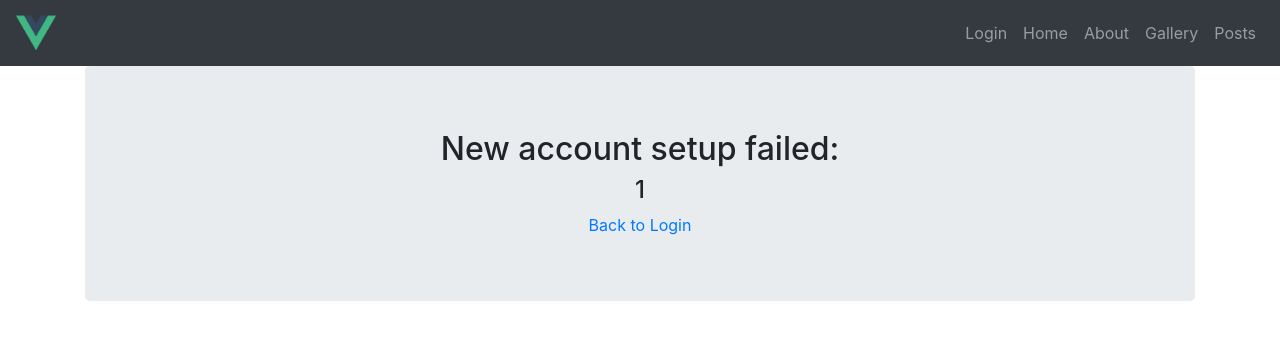
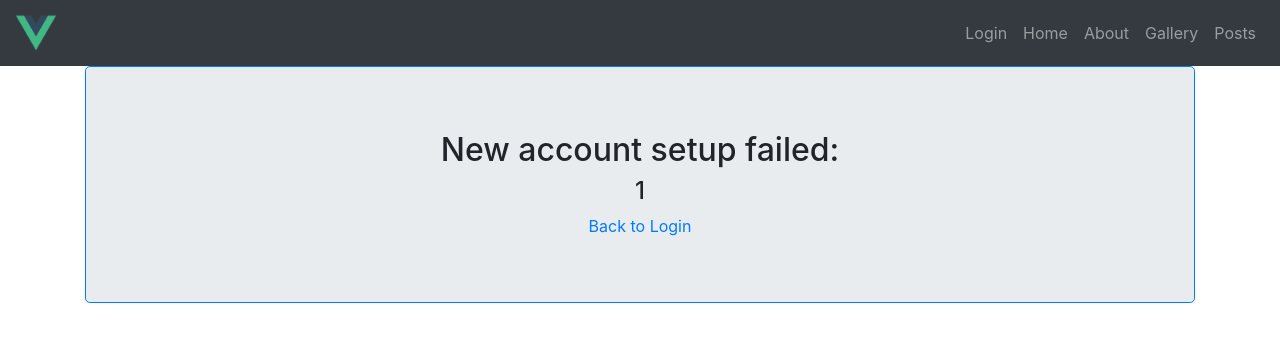
Before and after one commit to lucien-stavenhagen/MEVN-stack-example, a Vue app in the folder express_backend/vue_frontend/: page /adduserfailed/1 in a window 1280 px wide. Shown: the top 342 px of the page. Built offline with nearby package versions, Linux system fonts and the light colour scheme; no server answers.

Commit message:
add clean and installmod scripts to package.json, add border around some jumbotrons where it was missing

```diff
--- a/express_backend/package.json
+++ b/express_backend/package.json
@@ -10,6 +10,8 @@
     "start": "node index.js",
     "dev": "nodemon index.js",
     "client": "npm run serve --prefix ./vue_frontend",
+    "clean": "cd ./vue_frontend && rm -rf ./node_modules && cd .. && rm -rf ./node_modules",
+    "installmods": "npm install && cd ./vue_frontend && npm install && cd ..",
     "both": "concurrently \"npm run dev\" \"npm run client\"",
     "heroku-postbuild": "NPM_CONFIG_PRODUCTION=false npm install --prefix ./vue_frontend && npm run build --prefix ./vue_frontend"
   },
--- a/express_backend/vue_frontend/src/components/users/AddUser.vue
+++ b/express_backend/vue_frontend/src/components/users/AddUser.vue
@@ -1,6 +1,6 @@
 <template>
   <div class="container">
-    <div class="jumbotron text-center">
+    <div class="jumbotron text-center border border-primary">
       <h2>New User Account Page</h2>
       <router-link to="/login">
         <h5>login</h5>
--- a/express_backend/vue_frontend/src/components/users/AddUserFailed.vue
+++ b/express_backend/vue_frontend/src/components/users/AddUserFailed.vue
@@ -1,6 +1,6 @@
 <template>
   <div class="container">
-    <div class="jumbotron text-center">
+    <div class="jumbotron text-center border border-primary">
       <h2>New account setup failed:</h2>
       <h4>{{message}}</h4>
       <router-link to="/login">Back to Login</router-link>
```
